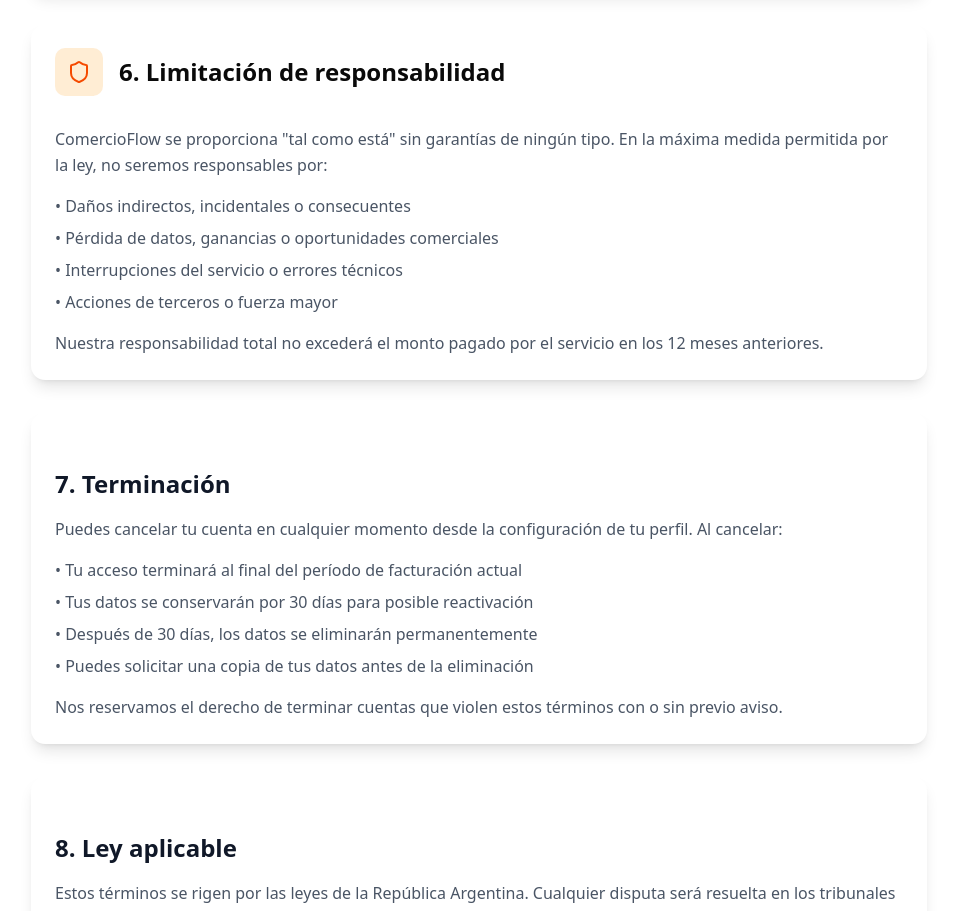
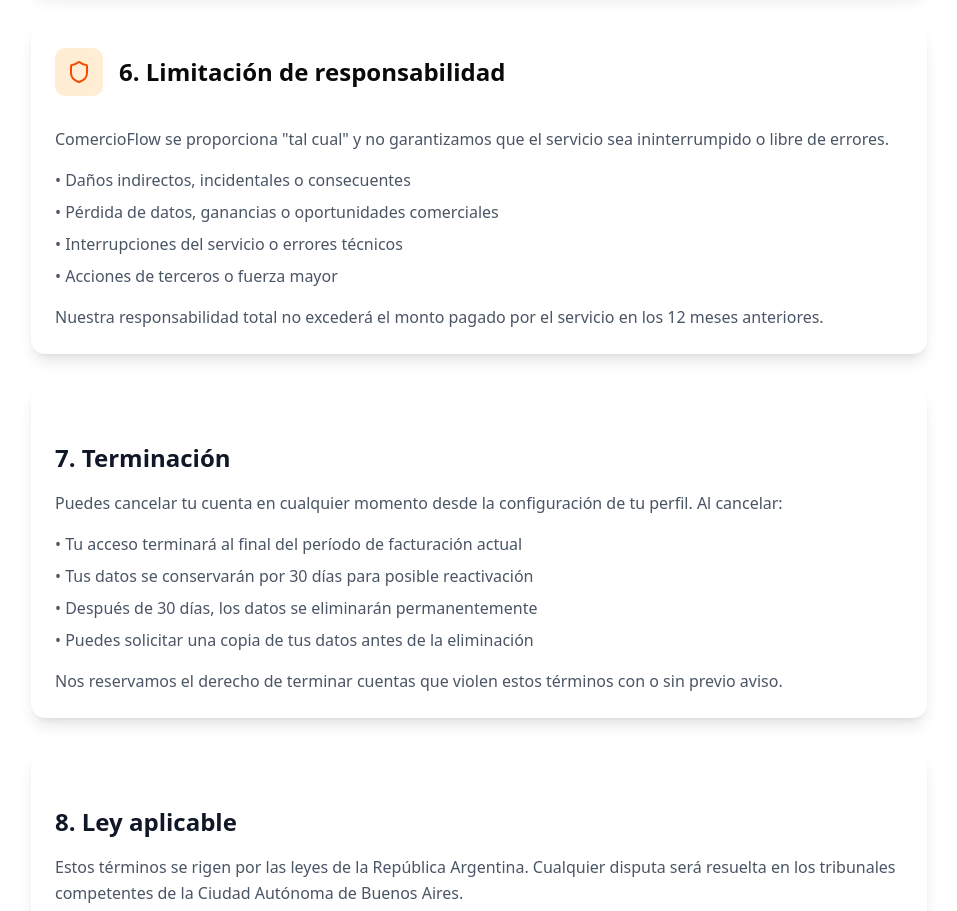
Before and after one commit to chicotemaa/mi-comercio, a Next.js app: page /terminos in a window 1280 px wide. Shown: the part 2480-3391 px from the top of the page, without its empty margins (161-1118 px from the left). Built offline with nearby package versions, Linux system fonts and the light colour scheme.

Commit message:
correccion texto terminos

```diff
--- a/app/terminos/page.tsx
+++ b/app/terminos/page.tsx
@@ -173,8 +173,7 @@
               </CardHeader>
               <CardContent>
                 <p className="text-gray-600 leading-relaxed mb-4">
-                  ComercioFlow se proporciona "tal como está" sin garantías de ningún tipo. En la máxima medida
-                  permitida por la ley, no seremos responsables por:
+                  {`ComercioFlow se proporciona "tal cual" y no garantizamos que el servicio sea ininterrumpido o libre de errores.`}
                 </p>
                 <ul className="space-y-2 text-gray-600 mb-4">
                   <li>• Daños indirectos, incidentales o consecuentes</li>
```
